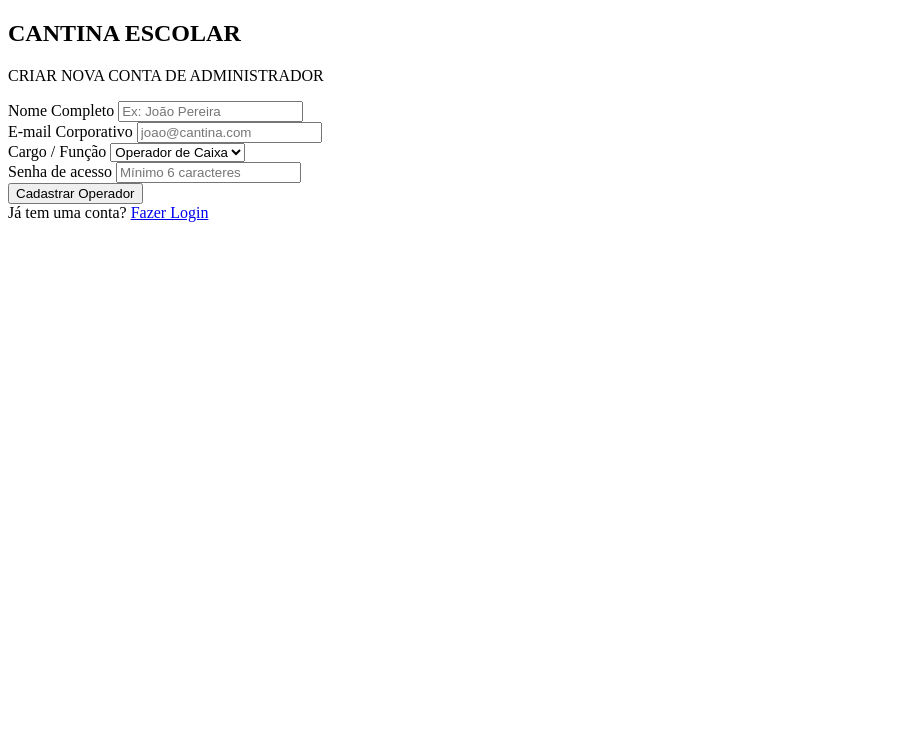
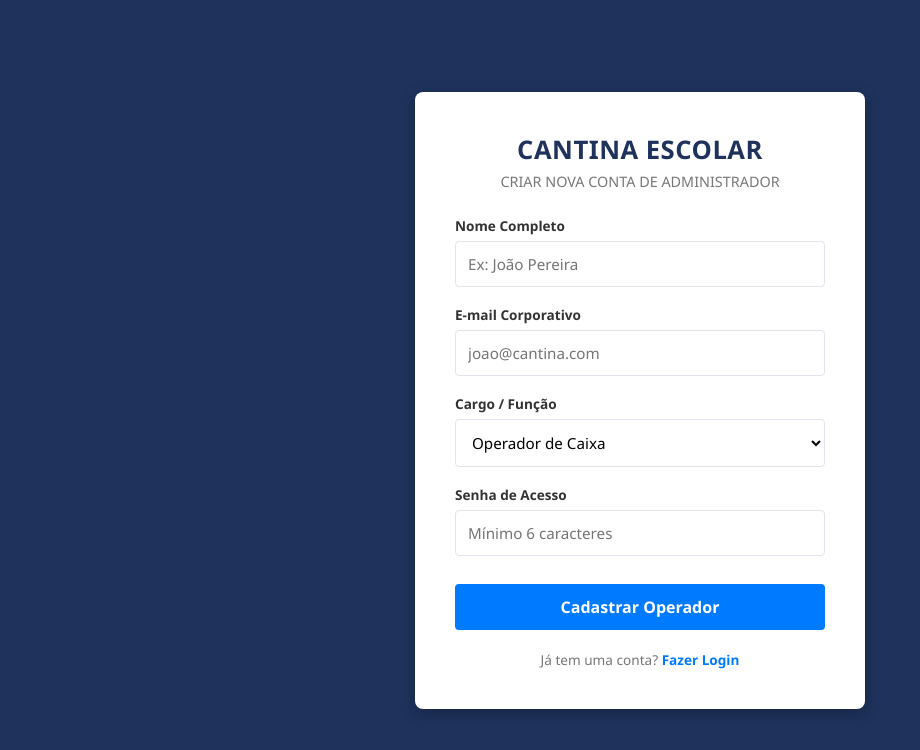
Before and after one commit to silveiraoliveiravictor/SiteEstoqueSafira, a plain HTML site: page cadastro.html in a window 1280 px wide. Shown: the whole page, without its empty margins (0-920 px from the left). Drawn offline with Linux system fonts and the light colour scheme.

Commit message:
terceiro commit

```diff
--- a/cadastro-style.css
+++ b/cadastro-style.css
@@ -0,0 +1,113 @@
+:root {
+    --bg-azul-escuro: #1e325c;
+    --azul-destaque: #007bff;
+    --texto-escuro: #333333;
+    --texto-mutado: #777777;
+    --branco: #ffffff;
+    --border-color: #e0e4ec;
+}
+
+* {
+    margin: 0;
+    padding: 0;
+    box-sizing: border-box;
+    font-family: 'Segoe UI', Tahoma, Geneva, Verdana, sans-serif;
+}
+
+.cadastro-body {
+    background-color: var(--bg-azul-escuro);
+    display: flex;
+    justify-content: center;
+    align-items: center;
+    min-height: 100vh;
+    width: 100vw;
+    padding: 20px;
+}
+
+.cadastro-card {
+    background-color: var(--branco);
+    padding: 40px;
+    border-radius: 8px;
+    box-shadow: 0 4px 15px rgba(0,0,0,0.25);
+    width: 100%;
+    max-width: 450px;
+}
+
+.cadastro-header {
+    text-align: center;
+    margin-bottom: 25px;
+}
+
+.cadastro-header h2 {
+    color: var(--bg-azul-escuro);
+    font-size: 1.6rem;
+    margin-bottom: 5px;
+    letter-spacing: 0.5px;
+}
+
+.cadastro-header p {
+    color: var(--texto-mutado);
+    font-size: 0.9rem;
+}
+
+.form-group {
+    margin-bottom: 18px;
+}
+
+.form-group label {
+    display: block;
+    font-size: 0.85rem;
+    font-weight: 600;
+    margin-bottom: 6px;
+    color: var(--texto-escuro);
+}
+
+.form-group input, .form-group select {
+    width: 100%;
+    padding: 12px;
+    border: 1px solid var(--border-color);
+    border-radius: 4px;
+    font-size: 0.95rem;
+    outline: none;
+    background-color: var(--branco);
+    transition: border-color 0.2s;
+}
+
+.form-group input:focus, .form-group select:focus {
+    border-color: var(--azul-destaque);
+}
+
+.btn-cadastro {
+    width: 100%;
+    padding: 12px;
+    background-color: var(--azul-destaque);
+    color: var(--branco);
+    border: none;
+    border-radius: 4px;
+    font-weight: 600;
+    font-size: 1rem;
+    cursor: pointer;
+    margin-top: 10px;
+    transition: background-color 0.2s;
+}
+
+.btn-cadastro:hover {
+    background-color: #0056b3;
+}
+
+.login-link {
+    text-align: center;
+    margin-top: 20px;
+    font-size: 0.85rem;
+    color: var(--texto-mutado);
+}
+
+.login-link a {
+    color: var(--azul-destaque);
+    text-decoration: none;
+    font-weight: 600;
+}
+
+.login-link a:hover {
+    text-decoration: underline;
+}
--- a/cadastro.html
+++ b/cadastro.html
@@ -14,28 +14,28 @@
             <P>CRIAR NOVA CONTA DE ADMINISTRADOR</P>
     </div>
 
-    <form id="cadastroForm" action="cadastrar.php" method="POST">
+    <form id="cadastroForm">
         <div class="form-group">
             <label for="nome">Nome Completo</label>
-            <input type="text" id="nome" name="nome" placeholder="Ex: João Pereira" required>
+            <input type="text" id="nome" placeholder="Ex: João Pereira" required>
         </div>
 
         <div class="form-group">
             <label for="email">E-mail Corporativo</label>
-            <input type="email" id="email" name="email" placeholder="joao@cantina.com" required>
+            <input type="email" id="email" placeholder="joao@cantina.com" required>
         </div>
 
         <div class="form-group">
             <label for="cargo">Cargo / Função</label>
-            <select id="cargo" name="cargo">
+            <select id="cargo">
                 <option value="Operador">Operador de Caixa</option>
                 <option value="Administrador">Administrador</option>
             </select>
         </div>
 
         <div class="form-group">
-            <label for="senha">Senha de acesso</label>
-            <input type="password" id="senha" name="senha" placeholder="Mínimo 6 caracteres" required>
+            <label for="senha">Senha de Acesso</label>
+            <input type="password" id="senha" placeholder="Mínimo 6 caracteres" required>
         </div>
 
         <button type="submit" class="btn-cadastro">Cadastrar Operador</button>
@@ -44,5 +44,24 @@
             Já tem uma conta? <a href="login.html">Fazer Login</a>
         </div>
     </form>
+
+    <script>
+        document.getElementById('cadastroForm').addEventListener('submit', function(event) {
+            event.preventDefault();
+
+            const nome = document.getElementById('nome').value;
+            const email = document.getElementById('email').value;
+            const cargo = document.getElementById('cargo').value;
+            const senha = document.getElementById('senha').value;
+
+            const novoUsuario = { nome, email, cargo, senha };
+
+            localStorage.setItem('usuarioCadastrado', JSON.stringify(novoUsuario));
+
+            alert('Usuário cadastrado com sucesso! Redirecionando para o login...');
+            window.location.href = 'login.html';
+        });
+    </script>
+
 </body>
 </html>
```
Also changed, not shown: login.html (+8 -3 lines).
